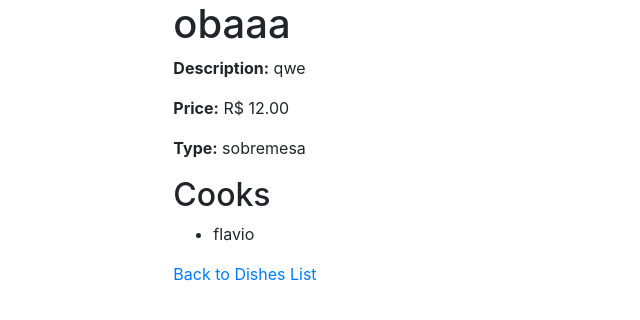
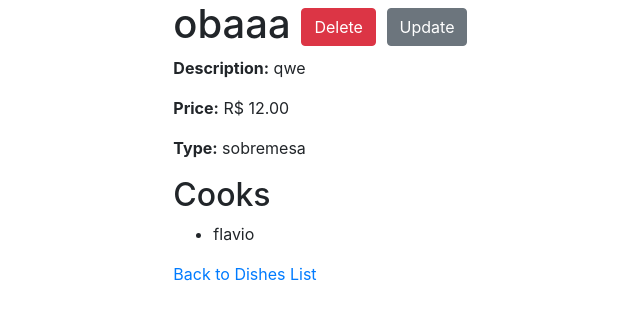
Before and after one commit to GuiFantato/Projeto_restaurante, a Django app: page /dishes/6/ in a window 1280 px wide. Shown: the top 320 px of the page, without its empty margins (55-695 px from the left). Run offline with Django 5.2, Linux system fonts and the light colour scheme; data comes from the database, SQL or seed files in the repository; both versions use the stored data as it was after the commit.

Commit message:
Criando as funções de update e delete

```diff
--- a/kitchen/urls.py
+++ b/kitchen/urls.py
@@ -1,11 +1,13 @@
 from django.contrib import admin
 from django.urls import include, path
-from .views import DishesListView, DishesCreateView, DishesDetailView, DishTypeListView, CookListView
+from .views import DishesDeleteView, DishesListView, DishesCreateView, DishesDetailView, DishTypeListView, CookListView, DishesUpdateView
 
 urlpatterns = [
     path('dishes/', DishesListView.as_view(), name='dishes-list'),
     path('dishes/create/', DishesCreateView.as_view(), name='dish-create'),
     path('dishes/<int:pk>/', DishesDetailView.as_view(), name='dish-detail'),
+    path('dishes/<int:pk>/update/', DishesUpdateView.as_view(), name='dish-update'),
+    path('dishes/<int:pk>/delete/', DishesDeleteView.as_view(), name='dish-delete'),
     path('dish-types/', DishTypeListView.as_view(), name='dish-types-list'),
     path('cooks/', CookListView.as_view(), name='cooks-list'),
 ]
--- a/kitchen/views.py
+++ b/kitchen/views.py
@@ -1,5 +1,5 @@
 from django.urls import reverse_lazy
-from django.views.generic import CreateView, DetailView, ListView
+from django.views.generic import CreateView, DeleteView, DetailView, ListView, UpdateView
 from django.shortcuts import render
 
 from kitchen.models import Dish, DishType, Cook
@@ -19,16 +19,14 @@ class DishesCreateView(CreateView):
     success_url = reverse_lazy("kitchen:dishes-list")
 
 
-class DishesUpdateView(CreateView):
+class DishesUpdateView(UpdateView):
     model = Dish
     form_class = DishForm
-    template_name = 'dish_form.html'
     success_url = reverse_lazy("kitchen:dishes-list")
 
 
-class DishesDeleteView(CreateView):
+class DishesDeleteView(DeleteView):
     model = Dish
-    template_name = 'dish_confirm_delete.html'
     success_url = reverse_lazy("kitchen:dishes-list")
 
 
--- a/templates/kitchen/dish_detail.html
+++ b/templates/kitchen/dish_detail.html
@@ -2,7 +2,15 @@
 
 {% block content %}
 
-<h1>{{ object.name }}</h1>
+<h1>{{ object.name }}
+    <a href="{% url 'kitchen:dish-delete' pk=object.id %}" class="btn btn-danger link-to-page">
+      Delete
+    </a>
+
+    <a href="{% url 'kitchen:dish-update' pk=object.id %}" class="btn btn-secondary link-to-page">
+      Update
+    </a>
+</h1>
 
 <p><strong>Description:</strong> {{ object.description }}</p>
 
--- a/templates/kitchen/dish_form.html
+++ b/templates/kitchen/dish_form.html
@@ -2,7 +2,7 @@
 {% load crispy_forms_filters %}
 
 {% block content %}
-  <h1>Create dish</h1>
+  <h1>{{ object|yesno:"Update, Create" }} dish</h1>
   <form action="" method="post" novalidate>
     {% csrf_token %}
     {{ form|crispy }}
```
Also changed, not shown: templates/kitchen/dish_confirm_delete.html (added, +10 -0 lines), db.sqlite3.
